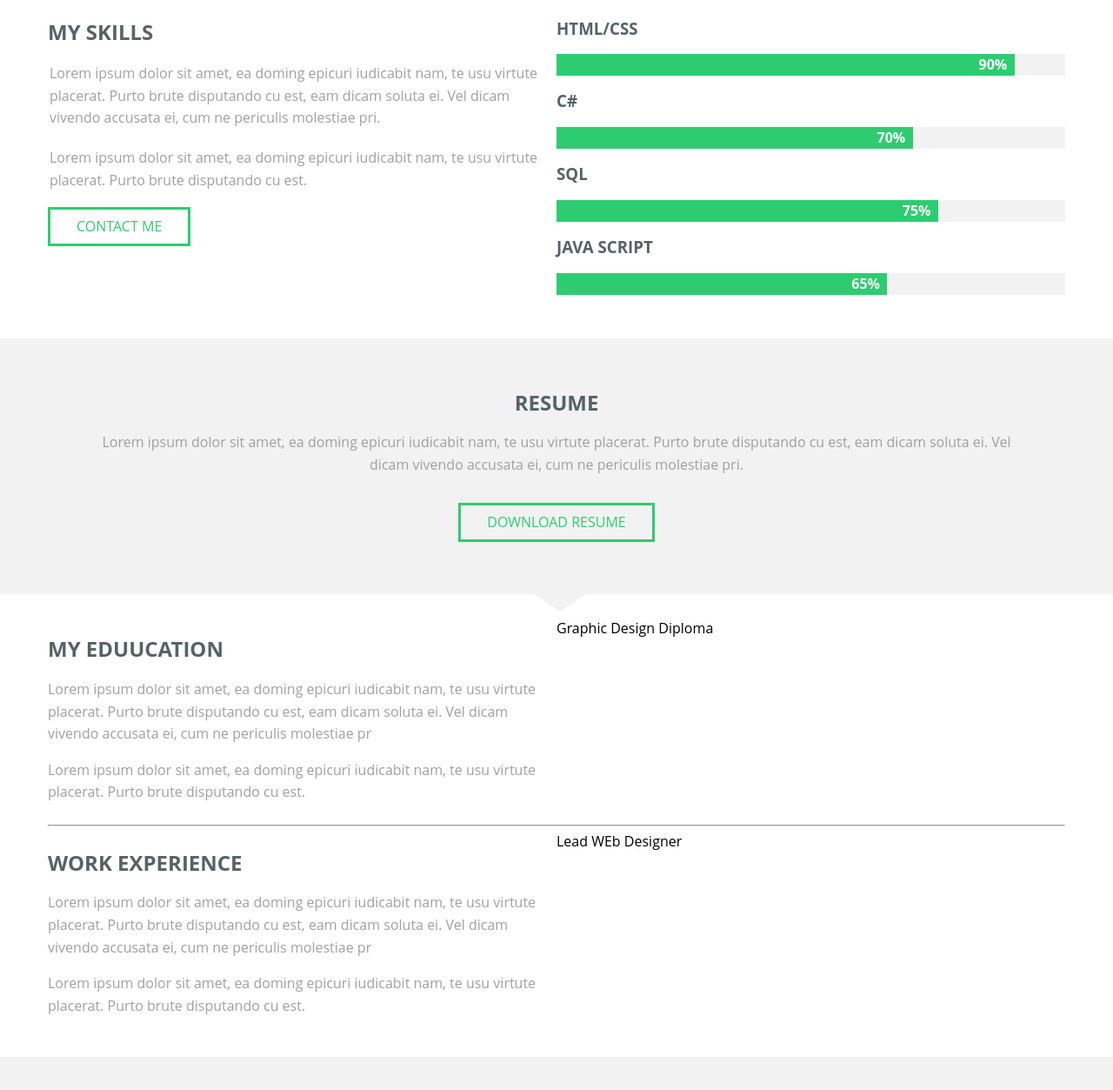
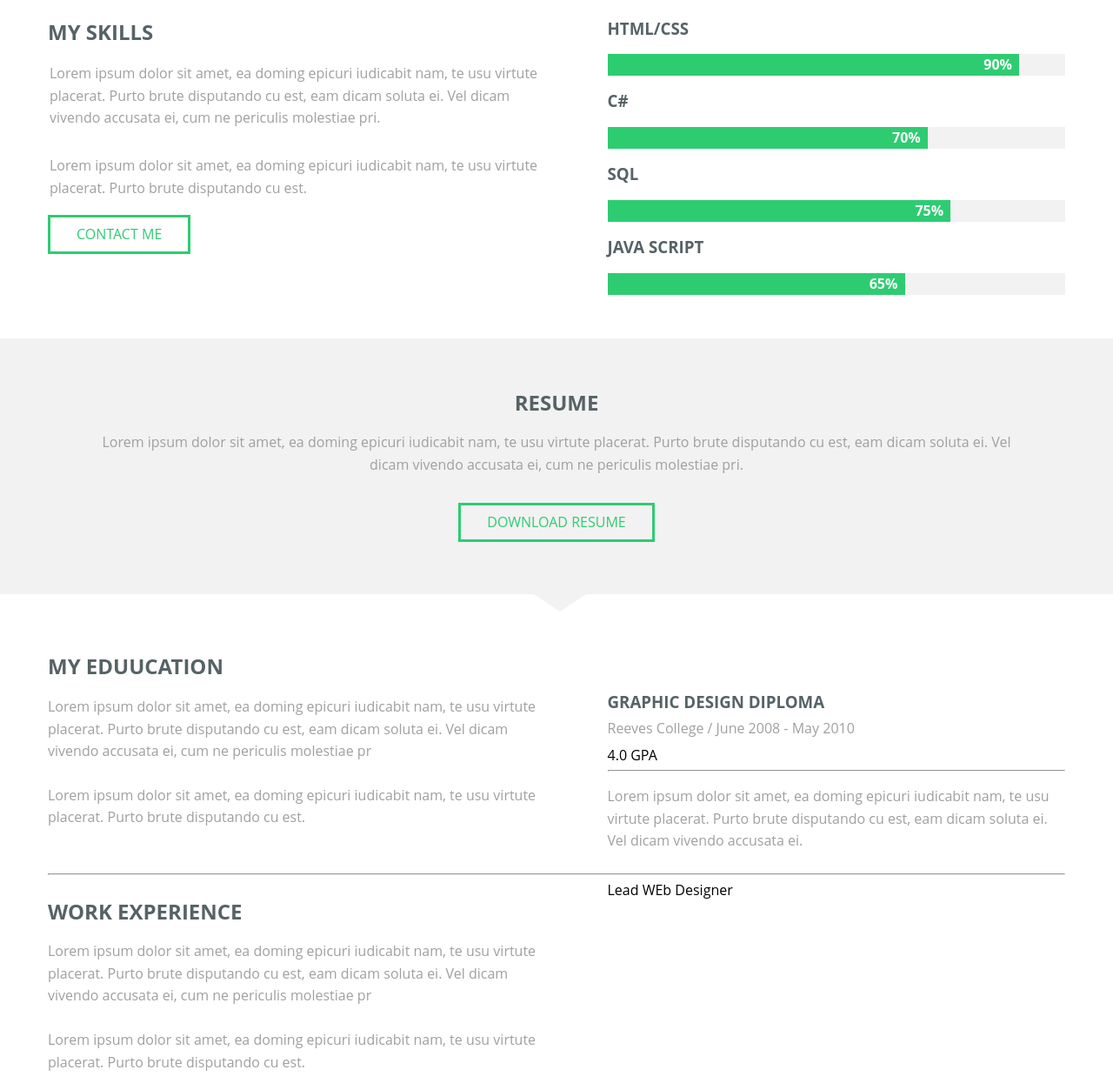
Before and after one commit to Ahmad-Elshwair/my-new-website, a plain HTML site: page Index.html in a window 1280 px wide. Shown: the part 1409-2662 px from the top of the page at 87% size. Drawn offline with Linux system fonts and the light colour scheme.

Commit message:
Modifiy on CSS And HTML File

```diff
--- a/Index.html
+++ b/Index.html
@@ -205,7 +205,11 @@
                 <p class="my-pragaph">Lorem ipsum dolor sit amet, ea doming epicuri iudicabit nam, te usu virtute placerat. Purto brute disputando cu est.</p>
             </div>
             <div class="experience">
-                Graphic Design Diploma
+                <h3 class="my-heading">Graphic Design Diploma</h3>
+				<span class="my-pragaph">Reeves College / June 2008 - May 2010</span>
+				<span>4.0 GPA</span>
+				<hr>
+				<p class="my-pragaph">Lorem ipsum dolor sit amet, ea doming epicuri iudicabit nam, te usu virtute placerat. Purto brute disputando cu est, eam dicam soluta ei. Vel dicam vivendo accusata ei.</p>
             </div>
             <div class="clearfix"></div>
             <hr />
--- a/css/Main.css
+++ b/css/Main.css
@@ -178,7 +178,7 @@ body {
     width: 85%;
 }
 
-.aboutMe .info > p:last-of-type{margin-top: 30px;}
+.aboutMe .info > p:last-of-type{margin-top: 25px;}
 
 .aboutMe .info .hobbies .content .text p{ margin-top: 5px;}
 
@@ -197,9 +197,14 @@ body {
     overflow: hidden;
 }
 
-.skills .mySkills,
+.skills .mySkills{
+	width: 50%;
+	margin-right: 5%;
+    float: left;
+}
+
 .skills .progress {
-    width: 50%;
+    width: 45%;
     float: left;
 }
 .skills .mySkills h2{
@@ -212,6 +217,7 @@ body {
 	/* margin: 0 0 10px 40px; */
 }
 
+.skills .mySkills p:last-of-type{margin-top: 25px;}
 
 /*.skills .mySkills button:focus{border: none;}*/ /*When I click on it The Border will Gone..*/
 
@@ -256,9 +262,7 @@ body {
     width: 0;
 }
 
-.resume p{
-	padding: 0 50px;
-}
+.resume p{padding: 0 50px;}
 
 .resume button {margin-top: 15px;}
 
@@ -267,17 +271,33 @@ body {
 
 /*Strat Education Style*/
 .education {
-    padding-top: 30px;
-    padding-bottom: 30px;
+    padding-top: 50px;
+    padding-bottom: 50px;
     overflow: hidden;
 }
 
-.education .main,
-.education .experience {
-    width: 50%;
+.education .main{
+	width: 50%;
+	margin-right: 5%;
     float: left;
 }
 
+.education .main p:last-of-type{margin-top: 25px;}
+
+.education .experience {
+    width: 45%;
+    float: left;
+}
+
+.education .experience h3{
+	margin-top: 12%;
+	margin-bottom: 1.5%;
+}
+
+.education .experience span {
+	display: block;
+	margin-bottom: 1.5%;
+}
 /*End Education Style*/
 
 /* Strat Testimonials Styles*/
```
